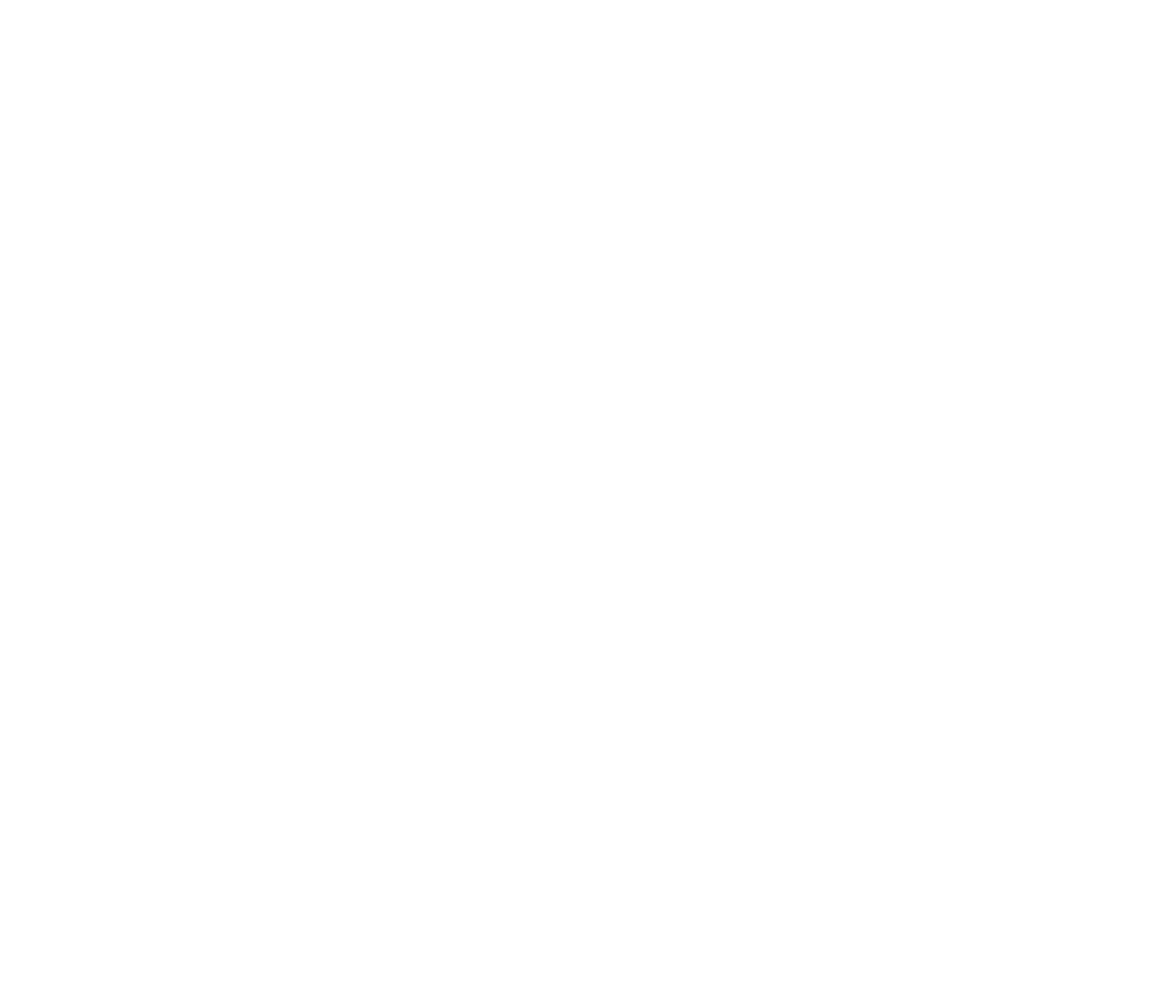
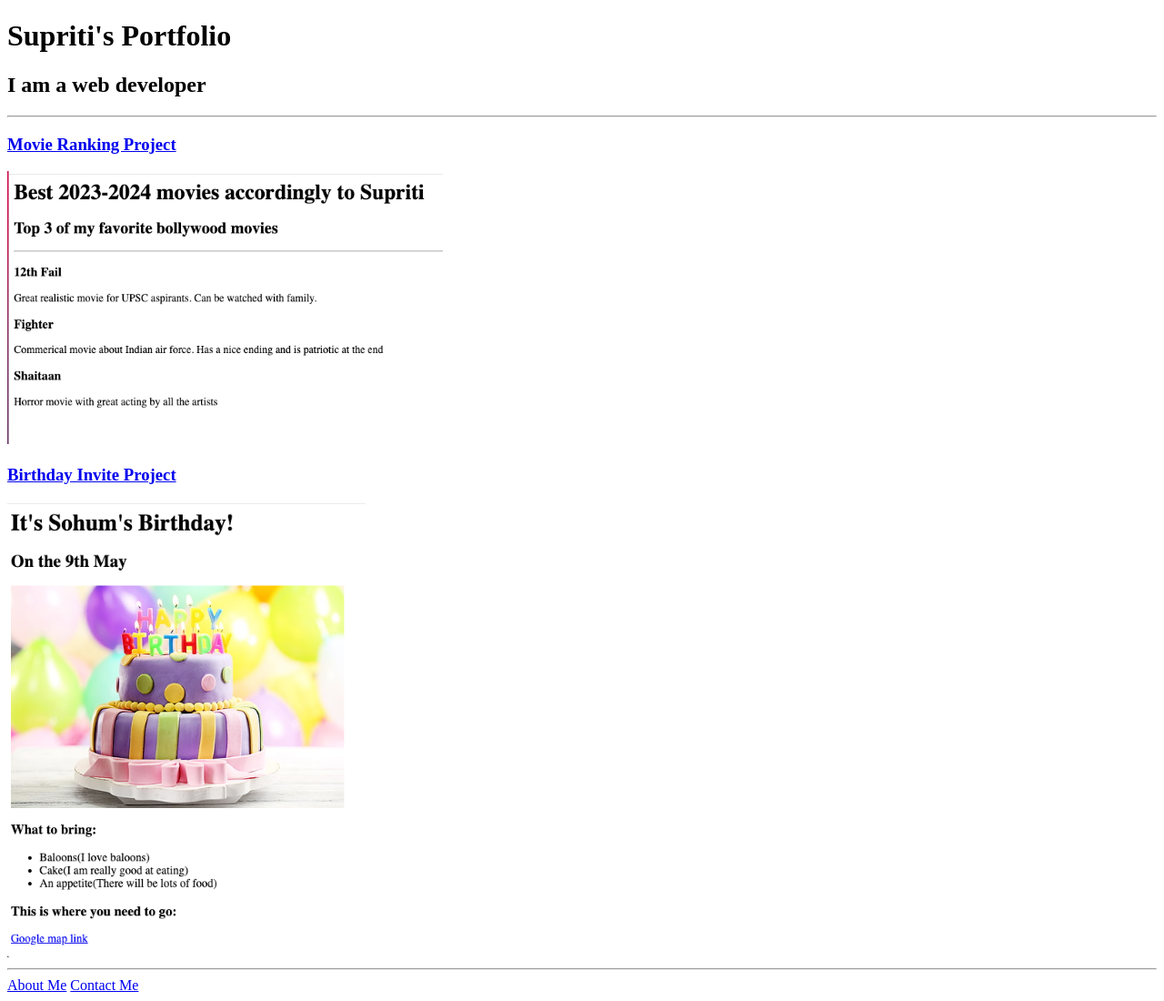
Before and after one commit to supritism/html-portfolio, a plain HTML site: page index.html in a window 1280 px wide. Shown: the whole page at 91% size. Before the commit the page ends 800 px from the top, so only its background shows below. Drawn offline with Linux system fonts and the light colour scheme.

Commit message:
Add files via upload

```diff
--- a/index.html
+++ b/index.html
@@ -1,15 +1,31 @@
 <!-- TODO 1: Create the HTML Boilerplate -->
-
 <!-- TODO 2: Add Your previous projects' HTML into the public folder -->
-
 <!-- TODO 3: Take screenshots of your project previews and add the images to the images folder -->
-
 <!-- TODO 4: Add titles/subtitles etc. -->
-
 <!-- TODO 5: Add a link to the project pages -->
-
 <!-- TODO 6: Add images to show the project previews
 HINT for TODO 6: You can use the height attribute set to 200 to make the image smaller:
 https://developer.mozilla.org/en-US/docs/Web/HTML/Element/img#attr-height -->
+<!-- TODO 7: Add the Contact Me and About Me page links -->
 
-<!-- TODO 7: Add the Contact Me and About Me page links -->
+<!-- Starting my Project -->
+ <!DOCTYPE html>
+ <html lang="en">
+ <head>
+    <meta charset="UTF-8">
+    <meta name="viewport" content="width=device-width, initial-scale=1.0">
+    <title>Portfolio Project</title>
+ </head>
+ <body>
+    <h1>Supriti's Portfolio</h1>
+        <h2>I am a web developer</h2>
+        <hr />
+            <h3><a href="./public/movie-ranking.html"> Movie Ranking Project</a></h3>
+            <img src="./assets/images/movie_ranking.png" height="300" alt="Movie ranking project preview"/>
+            <h3><a href="./public/bday-invite.html"> Birthday Invite Project</a></h3>
+            <img src="./assets/images/bday_invite.png" height="500" alt="Birthday invite project preview"/>
+        <hr />
+        <a href="./public/about.html">About Me</a>
+        <a href="./public/contact.html">Contact Me</a>
+ </body>
+ </html>
```
